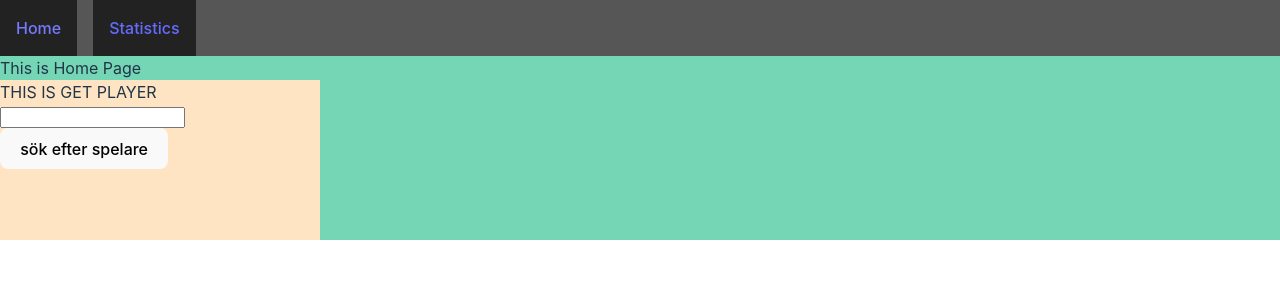
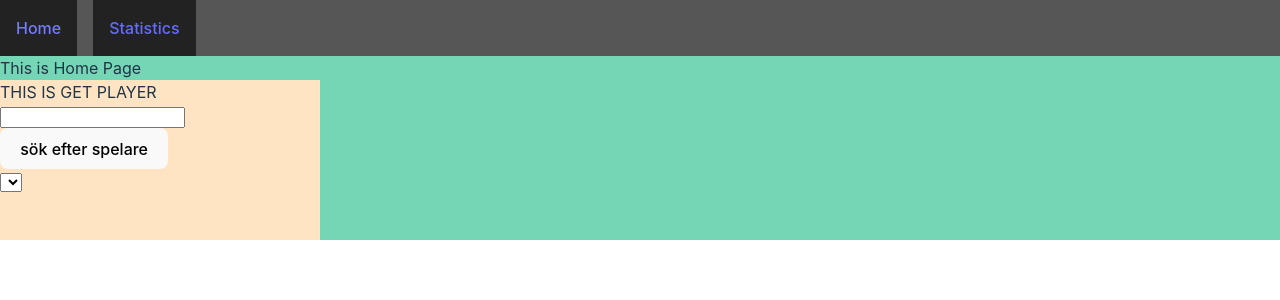
Before and after one commit to Pellehakman/vite-pubg-api, a React (Vite) app: page / in a window 1280 px wide. Shown: the top 300 px of the page. Built offline with nearby package versions, Linux system fonts and the light colour scheme.

Commit message:
Update GetPlayer.tsx

```diff
--- a/src/components/GetPlayer/GetPlayer.tsx
+++ b/src/components/GetPlayer/GetPlayer.tsx
@@ -55,11 +55,15 @@ const GetPlayer = ({setPlayerID}: Props) => {
 
 <br></br>
             {ifError}
-            <section className="cards-container">
-            {playerMATCHES.map((f:any) => {
-              return <div key={f.id}>{f.id}</div>;
-            })}
-          </section>
+
+
+<select>
+    {playerMATCHES.map((f:any) => {
+        return (<option>{f.id}</option>)
+    })}
+</select>
+
+
         </div>
     );
 };
```
